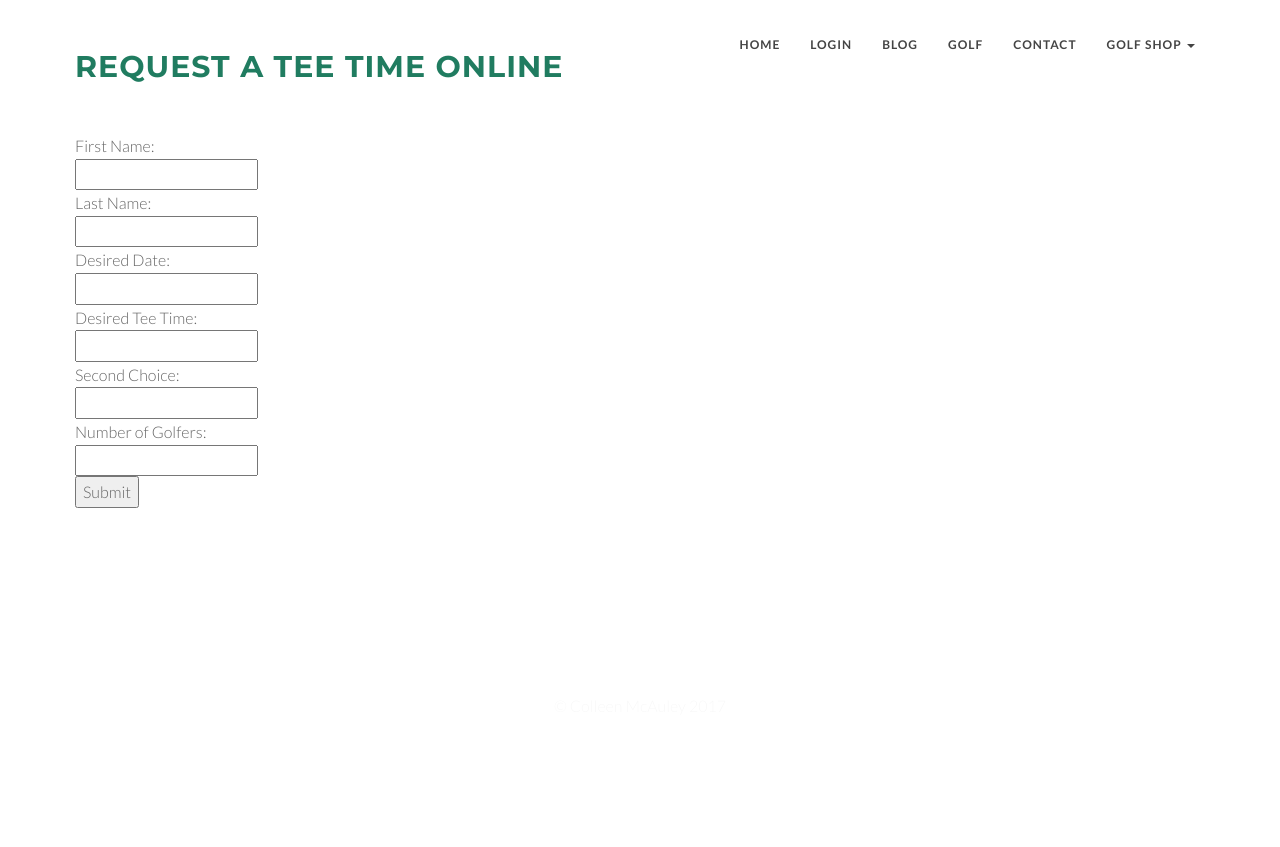
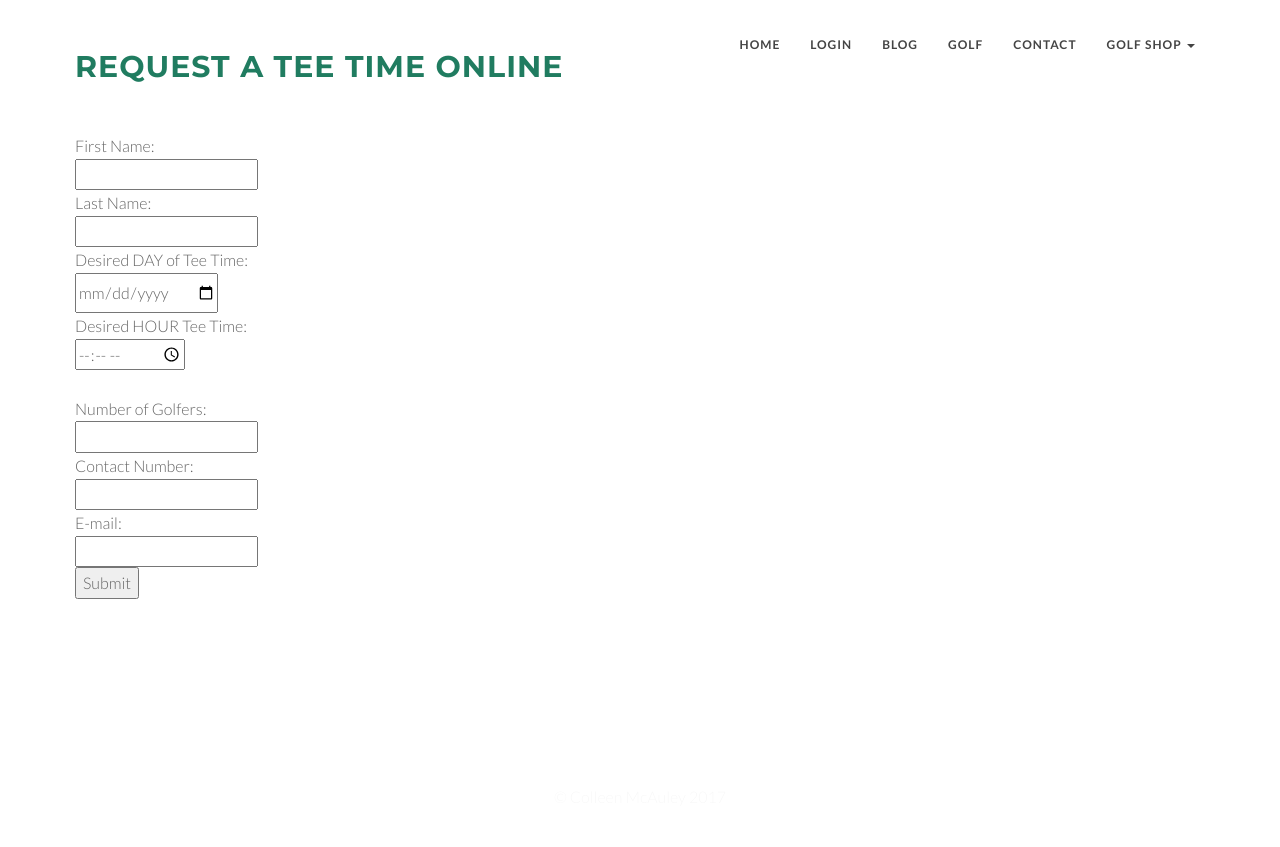
Before and after one commit to bellyfat/golf-ecommerce, a Django app: page /teetime/ in a window 1280 px wide. Shown: the top 847 px of the page. Before the commit the page ends 508 px from the top, so only its background shows below. Run offline with Django 3.2, Linux system fonts and the light colour scheme; some libraries are stand-ins or nearby versions.

Commit message:
created teeTimeForm class

```diff
--- a/golf/urls.py
+++ b/golf/urls.py
@@ -24,7 +24,7 @@ from settings import MEDIA_ROOT
 from django.views import static
 from blog import urls as blog_urls
 from home.views import handle_message_form
-from home.views import get_teeTime
+from teetime.views import get_teeTime
 
 
 urlpatterns = [
@@ -39,5 +39,5 @@ urlpatterns = [
     url(r'^media/(?P<path>.*)$', static.serve,{'document_root': MEDIA_ROOT}),
     url(r'^message/', handle_message_form, name='send_message'),
     url(r'^teetime/', get_teeTime, name='teetime'),
-    # url(r'^password/', include())
+
 ]
--- a/home/views.py
+++ b/home/views.py
@@ -15,7 +15,3 @@ def handle_message_form(request):
 
 def loginMembers(request):
     return render(request, "login.html")
-
-
-def get_teeTime(request):
-    return render(request, "teetime.html")
--- a/teetime/templates/teetime.html
+++ b/teetime/templates/teetime.html
@@ -2,27 +2,40 @@
 {% load bootstrap_tags %}
 {% block content %}
 
+    <h2 class="teeRequest"> Request a Tee Time Online </h2>
+<div>
+    <form class="teeTimeForm" action="teetimeMessage.html" method="post" role=form">
+{#        {% csrf_token %}#}
+        <p>
+            First Name:
+            <br>
+            <input type="text" name="firstname">
+            <br> Last Name:
+            <br>
+            <input type="text" name="lastname">
+            <br> Desired DAY of Tee Time:
+            <br>
+            <input type="date" name="date">
+            <br> Desired HOUR Tee Time:
+            <br>
+            <input type="time" name="time">
+            <br>
+            <br> Number of Golfers:
+            <br>
+            <input type="number" name="golfers">
+            <br> Contact Number:
+            <br>
+            <input type="email" name="contact">
+            <br> E-mail:
+            <br>
+            <input type="text" name="email">
+            <br>
+            <button type="button"> Submit </button>
 
-        <h2 class="teeRequest"> Request a Tee Time Online </h2>
-        <div>
-            <form class="teeTimeForm" >
-                <p>
-                    First Name:<br>
-                    <input type="text" name="firstname"><br>
-                    Last Name:<br>
-                    <input type="text" name="lastname"><br>
-                    Desired Date:<br>
-                    <input type="text" name="date"><br>
-                    Desired Tee Time:<br>
-                    <input type="text" name="firstchoice"><br>
-                    Second Choice:<br>
-                    <input type="text" name="secondchoice"><br>
-                    Number of Golfers:<br>
-                    <input type="text" name="golfers"><br>
-                    <button type="button"> Submit </button>
-                </p>
 
-            </form>
-        </div>
+        </p>
+    </form>
+</div>
+
 
 {% endblock %}
--- a/teetime/urls.py
+++ b/teetime/urls.py
@@ -1,7 +1,6 @@
 from django.conf.urls import url
-from .views import get_teeTime
+from views import get_teeTime
 
 urlpatterns = [
-    url(r'^$', get_teeTime, name='teetime.html'),
-    url(r'teetime/$',teetimeMessage, name='teetimeMessage.html'),
+    url(r'^$', get_teeTime, name='tee'),
 ]
--- a/teetime/views.py
+++ b/teetime/views.py
@@ -1,10 +1,12 @@
-from django.shortcuts import render, redirect
+from django.shortcuts import render, redirect, reverse
+from django.template.context_processors import csrf
+from forms import teeTimeForm
+from django.conf import settings
+from products.models import Product
 
 
 def get_teeTime(request):
-    if request.method == "POST":
-        form = teeTimeForm(request.POST, request.FILES)
-        if form.is_valid():
-            return render(request.POST, {'form': form})
-    else:
-        return render (redirect(to='teetimeMessage.html'))
+    return render(request, "teetime.html")
+
+def requested_teeTime(request):
+    return render(request, "teetimeMessage.html")
```
Also changed, not shown: teetime/forms.py (added, +10 -0 lines).
